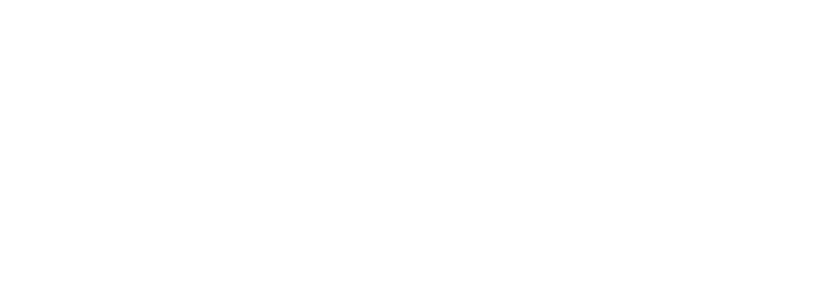
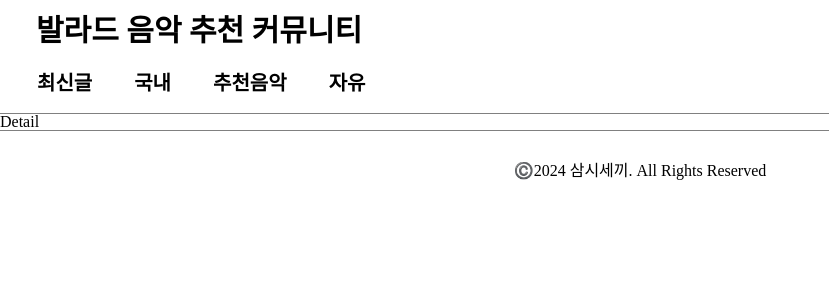
Before and after one commit to B03-group/Ballad-Community, a React (Vite) app: page /board/1/1 in a window 1280 px wide. Before the commit this address had no page. Shown: the top 300 px of the page, without its empty margins (0-829 px from the left). Built offline with nearby package versions, Linux system fonts and the light colour scheme.

Commit message:
update: detail page 라우팅

```diff
--- /dev/null
+++ b/src/pages/Detail.jsx
@@ -0,0 +1,5 @@
+function Detail() {
+  return <div>Detail</div>;
+}
+
+export default Detail;
--- a/src/shared/Router.jsx
+++ b/src/shared/Router.jsx
@@ -1,7 +1,8 @@
-import { BrowserRouter, Routes, Route } from 'react-router-dom';
+import { BrowserRouter, Route, Routes } from 'react-router-dom';
 import Layout from '../components/Layout/Layout';
+import Board from '../pages/Board';
+import Detail from '../pages/Detail';
 import Home from '../pages/Home';
-import Board from '../pages/Board';
 
 const Router = () => {
   return (
@@ -11,6 +12,7 @@ const Router = () => {
           <Route path="/" element={<Layout />}>
             <Route path="/" element={<Home />} />
             <Route path="/board/:id" element={<Board />} />
+            <Route path="/board/:id/:detailId" element={<Detail />} />
           </Route>
         </Routes>
       </BrowserRouter>
```
